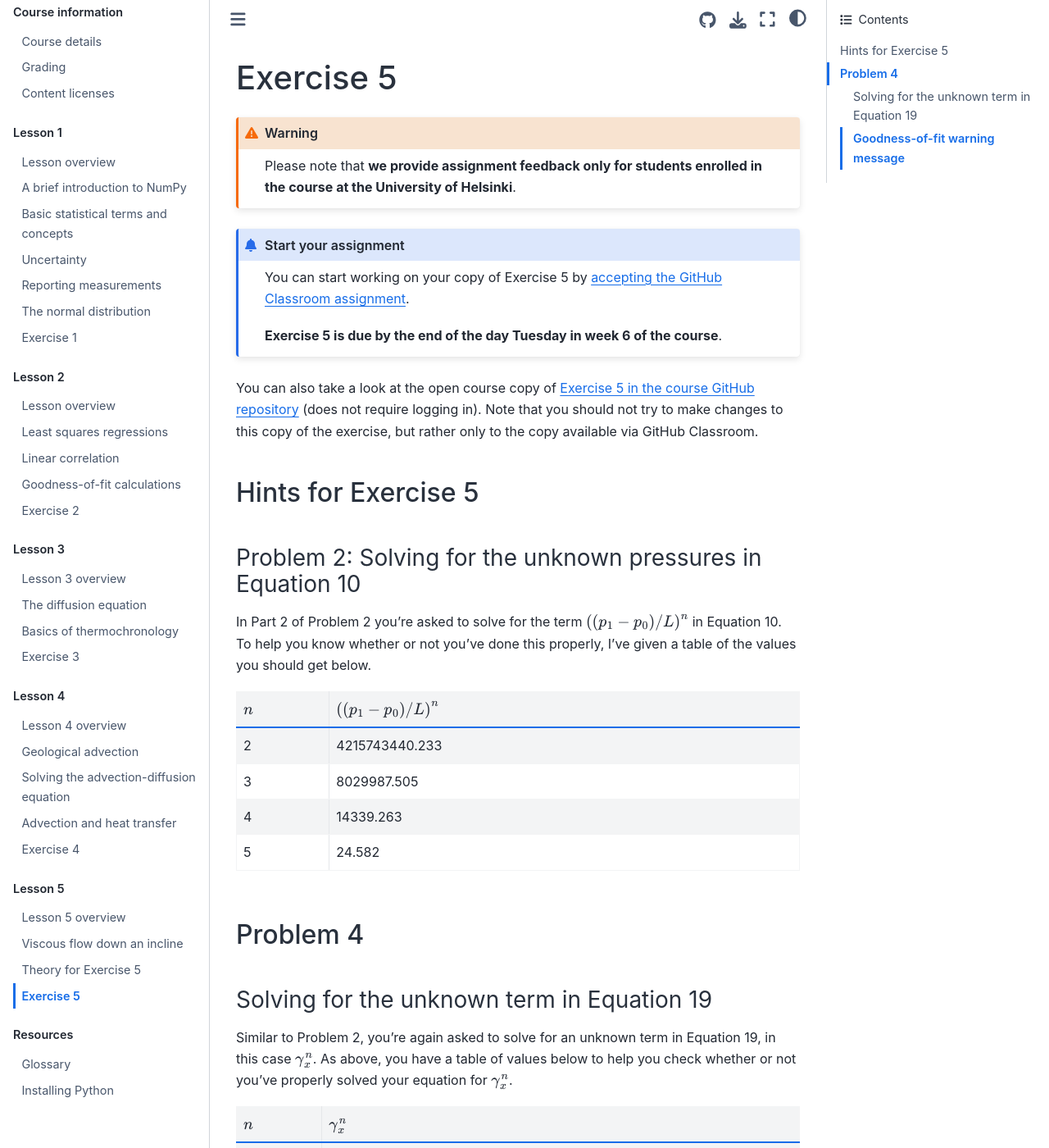
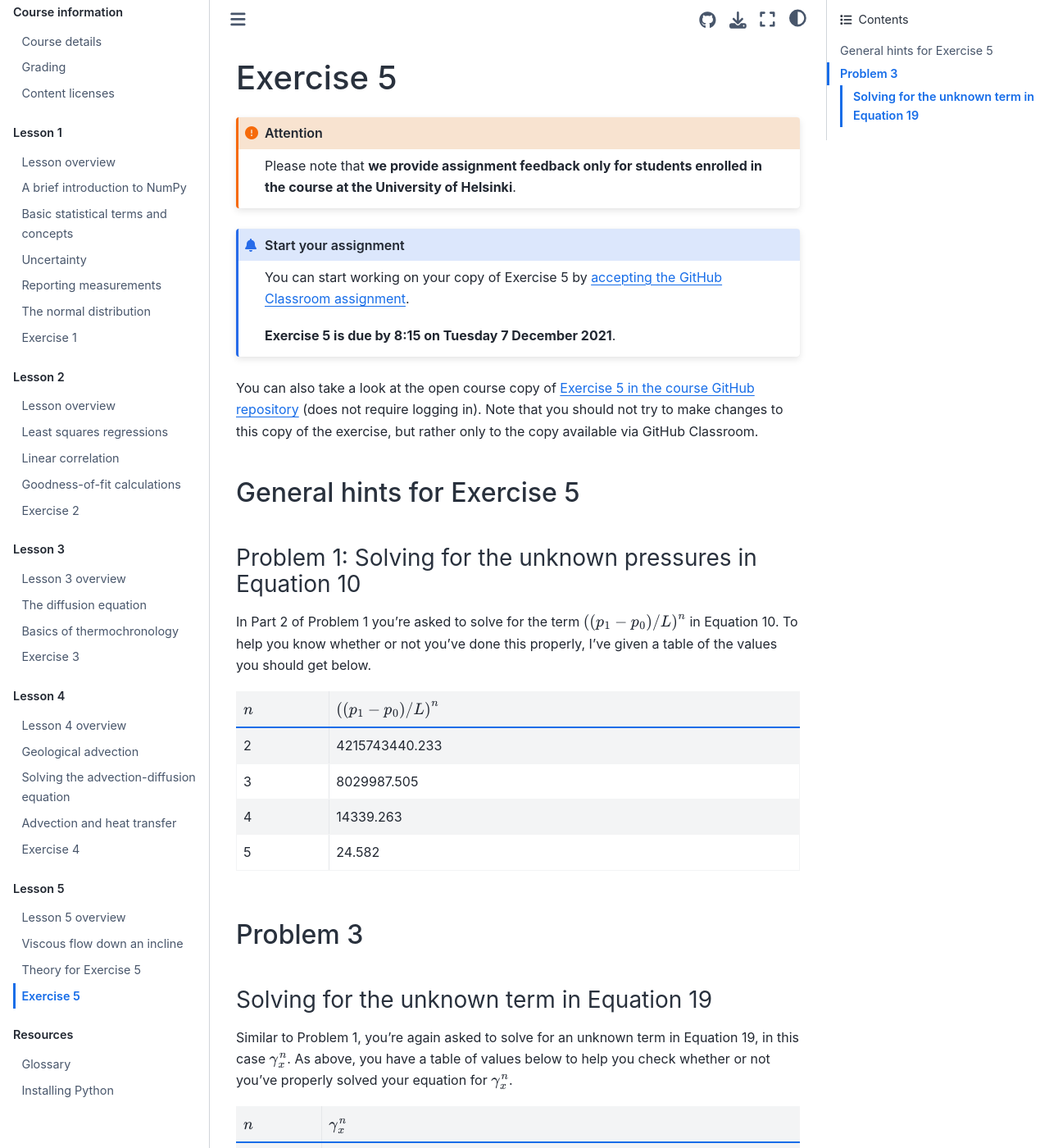
Before and after one commit to IntroQG/site, a Sphinx documentation site: the page built from source/lessons/L5/exercise-5.rst, in a window 1280 px wide and 1400 px high. Shown: the whole window at 82% size. Built offline with Sphinx 7.4.7 and the Sphinx Book theme 1.1.4, drawn with Linux system fonts in a browser that asks for light colours; some of the changed text lies outside the part shown.

Commit message:
Add 2021 exercise links, update hints

```diff
--- a/source/lessons/L5/exercise-5.rst
+++ b/source/lessons/L5/exercise-5.rst
@@ -1,26 +1,26 @@
 Exercise 5
 ==========
 
-.. warning::
+.. attention::
 
     Please note that **we provide assignment feedback only for students enrolled in the course at the University of Helsinki**.
 
 .. admonition:: Start your assignment
 
-    You can start working on your copy of Exercise 5 by `accepting the GitHub Classroom assignment <https://classroom.github.com/a/5C_nIAJa>`__.
+    You can start working on your copy of Exercise 5 by `accepting the GitHub Classroom assignment <https://classroom.github.com/a/5zExVK0r>`__.
 
-    **Exercise 5 is due by the end of the day Tuesday in week 6 of the course**.
+    **Exercise 5 is due by 8:15 on Tuesday 7 December 2021**.
 
-You can also take a look at the open course copy of `Exercise 5 in the course GitHub repository <https://github.com/IntroQG-2019/Exercise-5>`__ (does not require logging in).
+You can also take a look at the open course copy of `Exercise 5 in the course GitHub repository <https://github.com/IntroQG-2021/Exercise-5>`__ (does not require logging in).
 Note that you should not try to make changes to this copy of the exercise, but rather only to the copy available via GitHub Classroom.
 
-Hints for Exercise 5
---------------------
+General hints for Exercise 5
+----------------------------
 
-Problem 2: Solving for the unknown pressures in Equation 10
+Problem 1: Solving for the unknown pressures in Equation 10
 ~~~~~~~~~~~~~~~~~~~~~~~~~~~~~~~~~~~~~~~~~~~~~~~~~~~~~~~~~~~
 
-In Part 2 of Problem 2 you’re asked to solve for the term :math:`\left((p_{1} - p_{0}) / L \right)^{n}` in Equation 10.
+In Part 2 of Problem 1 you’re asked to solve for the term :math:`\left((p_{1} - p_{0}) / L \right)^{n}` in Equation 10.
 To help you know whether or not you’ve done this properly, I’ve given a table of the values you should get below.
 
 +-----------+-----------------------------------------------+
@@ -35,13 +35,13 @@
 | 5         | 24.582                                        |
 +-----------+-----------------------------------------------+
 
-Problem 4
+Problem 3
 ---------
 
 Solving for the unknown term in Equation 19
 ~~~~~~~~~~~~~~~~~~~~~~~~~~~~~~~~~~~~~~~~~~~
 
-Similar to Problem 2, you’re again asked to solve for an unknown term in Equation 19, in this case :math:`\gamma_{x}^{n}`\ .
+Similar to Problem 1, you’re again asked to solve for an unknown term in Equation 19, in this case :math:`\gamma_{x}^{n}`\ .
 As above, you have a table of values below to help you check whether or not you’ve properly solved your equation for :math:`\gamma_{x}^{n}`\ .
 
 +-----------+------------------------+
@@ -57,12 +57,3 @@
 +-----------+------------------------+
 | 5         | 11230.48               |
 +-----------+------------------------+
-
-Goodness-of-fit warning message
-~~~~~~~~~~~~~~~~~~~~~~~~~~~~~~~
-
-In Part 5, don't worry if you see a warning message like the one below when calculating your goodness-of-fit for :math:`n = 1`\ , this is expected behavior.
-
-.. code-block:: python
-
-    /Users/whipp/anaconda3/envs/geopython/lib/python3.7/site-packages/ipykernel_launcher.py:6: RuntimeWarning: divide by zero encountered in double_scalars
```
